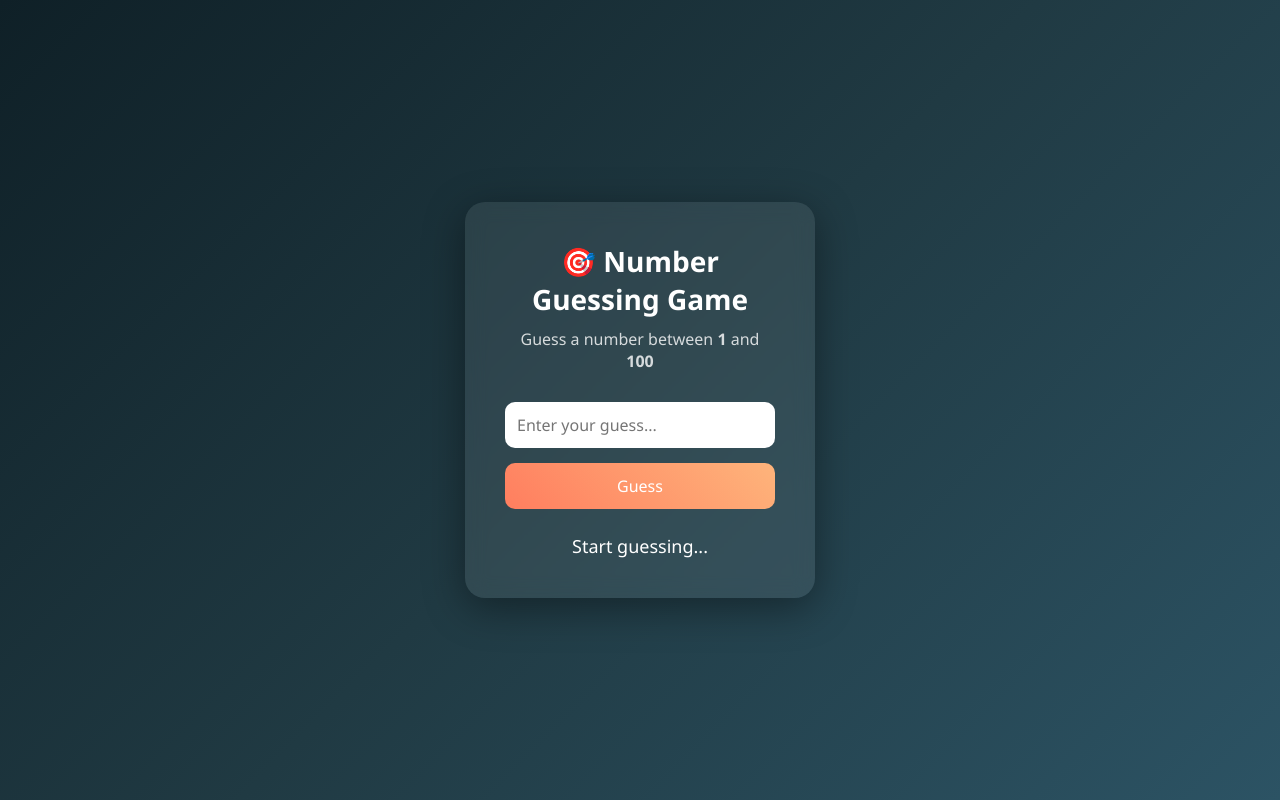
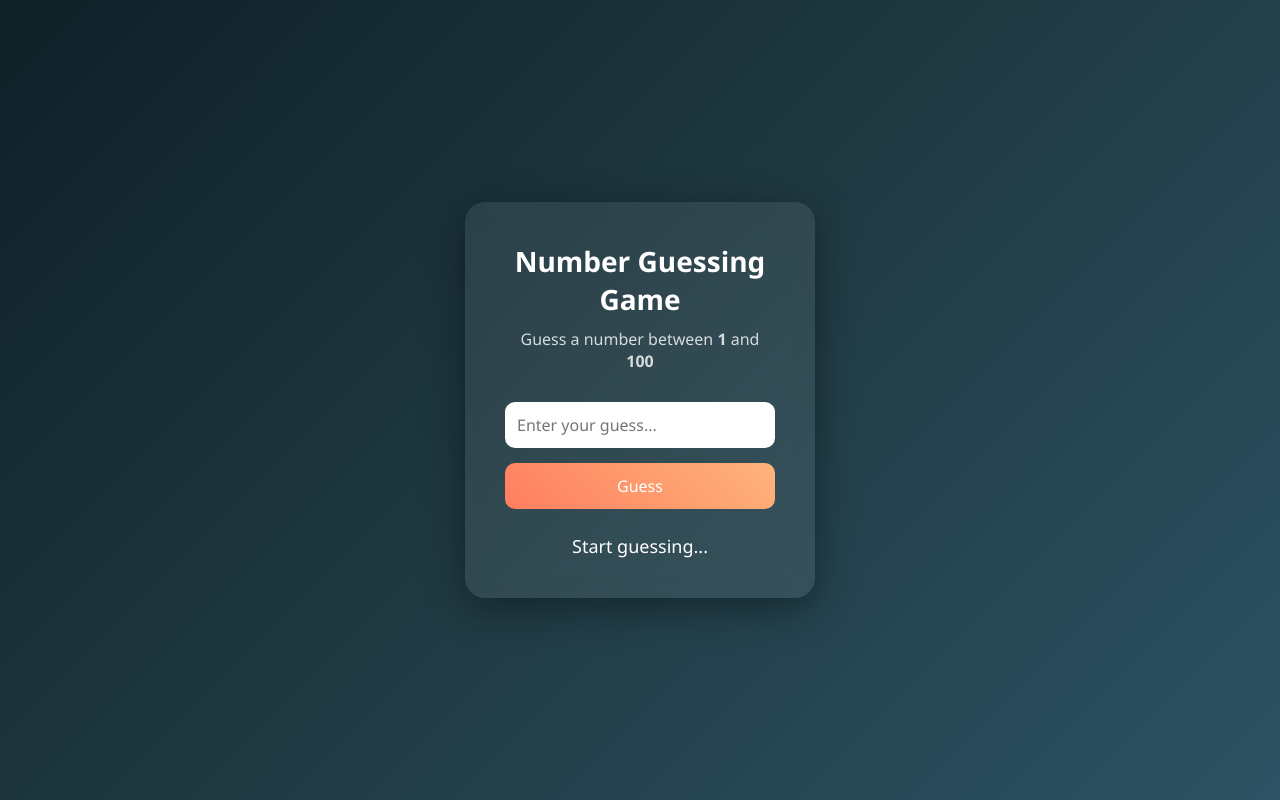
Before and after one commit to khaled6013/Java-Number-Guessing-Game, a plain HTML site: page frontend/index.html in a window 1280 px wide. Drawn offline with Linux system fonts and the light colour scheme.

Commit message:
html update

```diff
--- a/frontend/index.html
+++ b/frontend/index.html
@@ -16,7 +16,7 @@
 
     <div class="container">
 
-<h1>🎯 Number Guessing Game</h1>
+        <h1>Number Guessing Game</h1>
 
         <p class="subtitle">
             Guess a number between <strong>1</strong> and <strong>100</strong>
@@ -24,13 +24,7 @@ Guess a number between <strong>1</strong> and <strong>100</strong>
 
         <div class="game-box">
 
-<input
-type="number"
-id="guess"
-placeholder="Enter your guess..."
-min="1"
-max="100"
->
+            <input type="number" id="guess" placeholder="Enter your guess..." min="1" max="100">
 
             <button onclick="sendGuess()">Guess</button>
 
```
Lines whose indentation alone changed are shown as unchanged.
